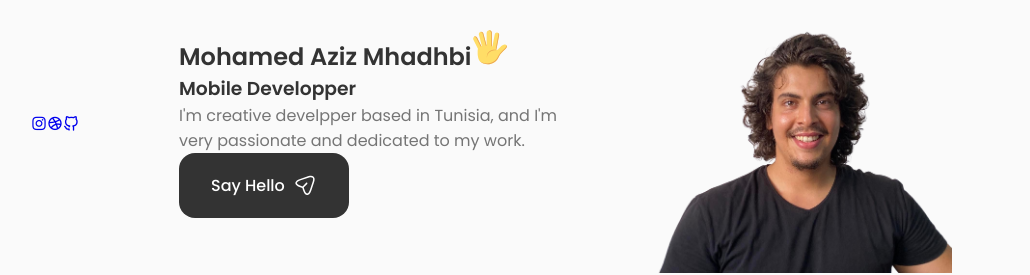
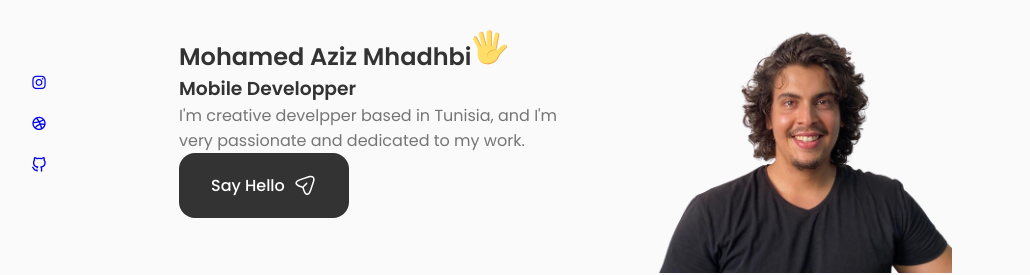
Before and after one commit to Mohamed-Aziz-Mhadhbi/mohamed-aziz-mhadhbi.github.io, a React (Create React App) app: page / in a window 1280 px wide. Shown: the part 211-486 px from the top of the page, without its empty margins (125-1155 px from the left). Built offline with nearby package versions, Linux system fonts and the light colour scheme.

Commit message:
home__social

```diff
--- a/src/components/home/home.css
+++ b/src/components/home/home.css
@@ -3,6 +3,12 @@
     padding-top: 5.5rem;
     column-gap: 2rem;
     align-items: center;
+}
+
+.home__social {
+    display: grid;
+    grid-template-columns: max-content;
+    row-gap: 1rem;
 }
 
 .home__img {
```
